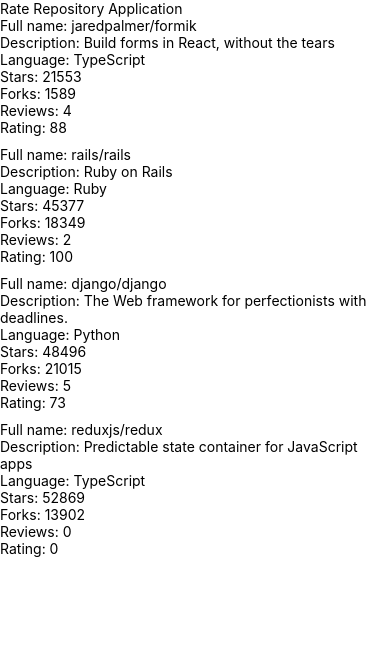
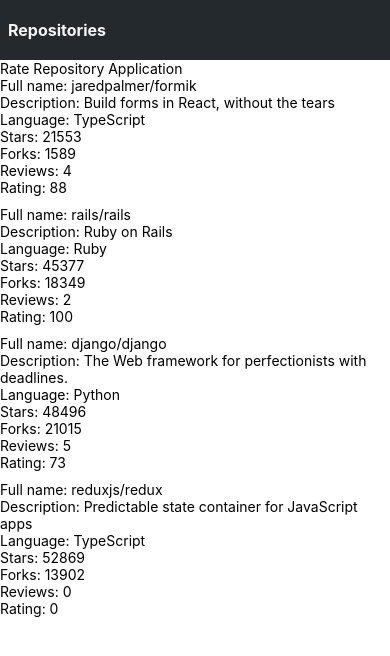
Before and after one commit to Caruychen/rate-repository-app, a React Native app: screen / in a window 390 px wide. Shown: the top 656 px of the page. Built offline with nearby package versions, Linux system fonts and the light colour scheme.

Commit message:
Exercise 10.4: the app bar

```diff
--- /dev/null
+++ b/src/components/AppBar.jsx
@@ -0,0 +1,23 @@
+import React from 'react';
+import { View, StyleSheet } from 'react-native';
+import Constants from 'expo-constants';
+import AppBarTab from './AppBarTab';
+import theme from '../theme';
+
+const styles = StyleSheet.create({
+  container: {
+    paddingTop: Constants.statusBarHeight,
+    flexDirection: 'row',
+    backgroundColor: theme.colors.backgroundDark
+  },
+});
+
+const AppBar = () => {
+  return (
+    <View style={styles.container}>
+      <AppBarTab text="Repositories" />
+    </View>
+  );
+};
+
+export default AppBar;
--- /dev/null
+++ b/src/components/AppBarTab.jsx
@@ -0,0 +1,22 @@
+import React from 'react';
+import { Pressable, StyleSheet } from 'react-native';
+import Text from './Text';
+
+const styles = StyleSheet.create({
+  container: {
+    paddingHorizontal: 8,
+    paddingVertical: 20
+  }
+});
+
+const AppBarTab = ({ text }) => {
+  return (
+    <Pressable style={styles.container} onPress={() => console.log(`pressed ${text}`)}>
+      <Text color="white" fontSize="subheading" fontWeight="bold">
+        {text}
+      </Text>
+    </Pressable>
+  );
+};
+
+export default AppBarTab;
--- a/src/components/Main.jsx
+++ b/src/components/Main.jsx
@@ -1,11 +1,10 @@
 import React from 'react';
-import Constants from 'expo-constants';
 import { Text, StyleSheet, View } from 'react-native';
 import RepositoryList from './RepositoryList';
+import AppBar from './AppBar';
 
 const styles = StyleSheet.create({
   container: {
-    marginTop: Constants.statusBarHeight,
     flexGrow: 1,
     flexShrink: 1,
   },
@@ -14,6 +13,7 @@
 const Main = () => {
   return (
     <View style={styles.container}>
+      <AppBar />
       <Text>Rate Repository Application</Text>
       <RepositoryList />
     </View>
--- a/src/components/Text.jsx
+++ b/src/components/Text.jsx
@@ -16,6 +16,9 @@
   colorPrimary: {
     color: theme.colors.primary,
   },
+  headerPrimary: {
+    color: theme.colors.headerPrimary
+  },
   fontSizeSubheading: {
     fontSize: theme.fontSizes.subheading,
   },
@@ -29,6 +32,7 @@
     styles.text,
     color === 'textSecondary' && styles.colorTextSecondary,
     color === 'primary' && styles.colorPrimary,
+    color == 'white' && styles.headerPrimary,
     fontSize === 'subheading' && styles.fontSizeSubheading,
     fontWeight === 'bold' && styles.fontWeightBold,
     style,
--- a/src/theme.js
+++ b/src/theme.js
@@ -3,6 +3,8 @@
     textPrimary: '#24292e',
     textSecondary: '#586069',
     primary: '#0366d6',
+    backgroundDark: '#24292e',
+    headerPrimary: '#F5F5F5'
   },
   fontSizes: {
     body: 14,
```
